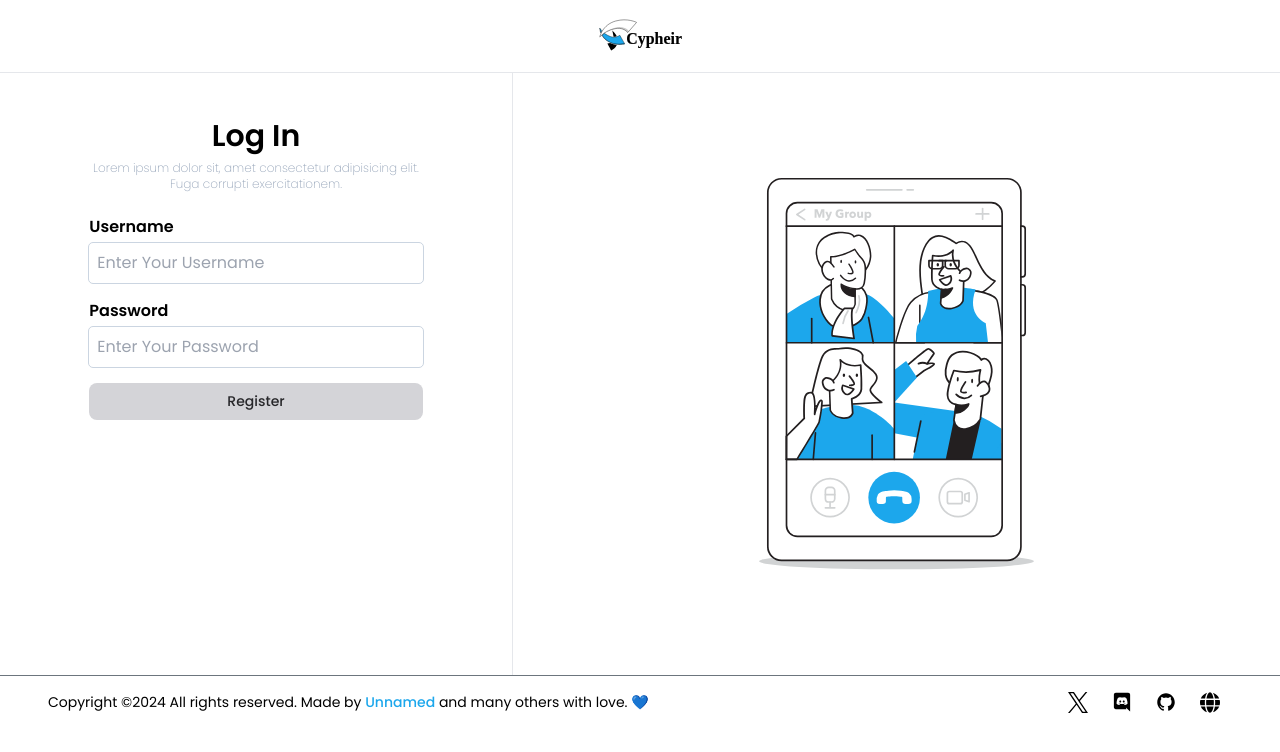
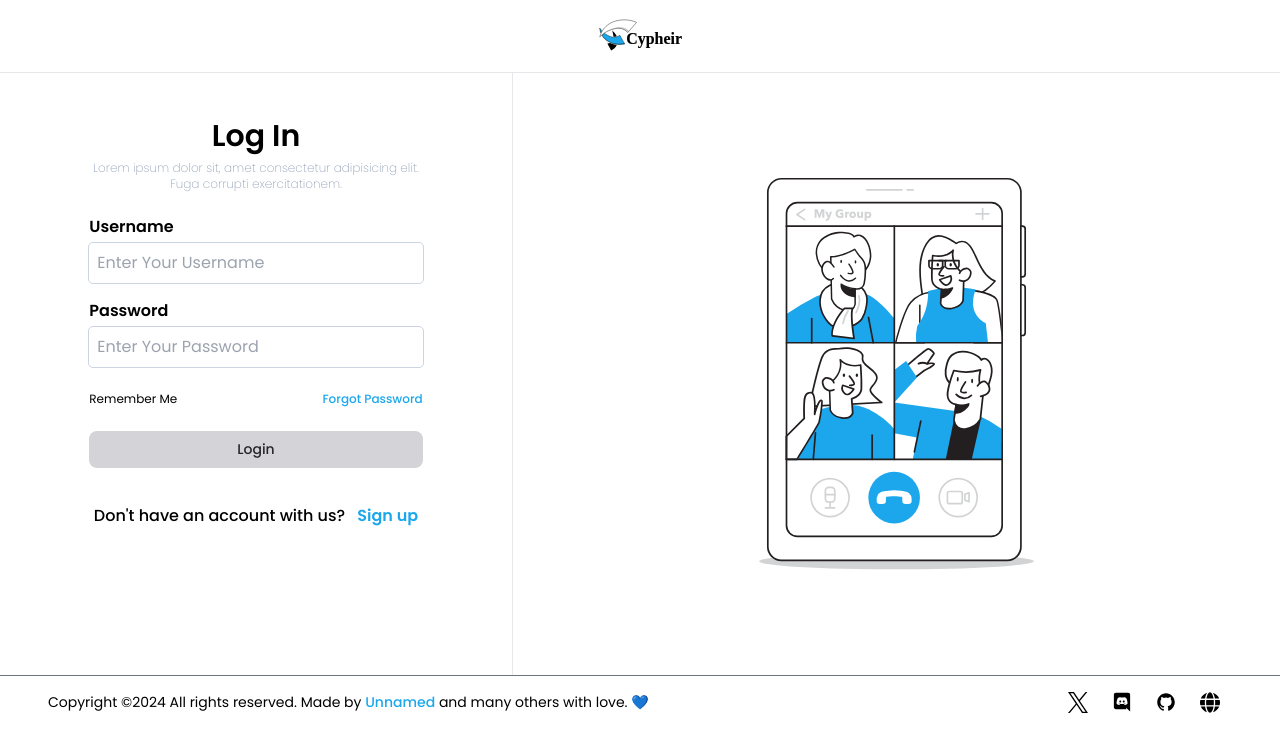
Before and after one commit to unnamed-lab/cypheir-mail-web, a Next.js app: page /auth/login in a window 1280 px wide. Shown: the top 752 px of the page. Built offline with nearby package versions, Linux system fonts and the light colour scheme.

Commit message:
fix(auth form component): fixed some minor issues

```diff
--- a/package.json
+++ b/package.json
@@ -15,7 +15,8 @@
     "icons": "^1.0.0",
     "next": "14.2.3",
     "react": "^18",
-    "react-dom": "^18"
+    "react-dom": "^18",
+    "sharp": "^0.33.3"
   },
   "devDependencies": {
     "@types/node": "^20",
--- a/src/app/auth/login/page.tsx
+++ b/src/app/auth/login/page.tsx
@@ -12,6 +12,7 @@ export default function LogIn() {
           title="Log In"
           desc="Lorem ipsum dolor sit, amet consectetur adipisicing elit. Fuga corrupti exercitationem."
           redirectURL="/auth/signup"
+          type="login"
         >
           <SingleTextBox
             label="Username"
--- a/src/components/ui/auth_form.tsx
+++ b/src/components/ui/auth_form.tsx
@@ -47,16 +47,16 @@ export default function AuthForm({
 
       <div className="text-center font-medium my-4">
         <p>
-          {!type === "login"
-            ? "Already have an account?"
+          {type === "login"
+            ?  "Don't have an account with us?"
             : type === "signup"
-              ? "Don't have an account with us?"
+              ? "Already have an account?"
               : ""}{" "}
           <Link
             className="font-semibold text-[#1ca7ec] hover:text-[#88d6fd] ms-2 transition-all delay-100 duration-500 ease-in-out"
             href={redirectURL}
           >
-            {!type === "login" ? "Log in" : type === "signup" ? "Sign up" : ""}
+            {type === "login" ?  "Sign up"  : type === "signup" ? "Log in" : ""}
           </Link>{" "}
         </p>
       </div>
```
Also changed, not shown: 1 other file (tests, documents, lock files or other folders).
